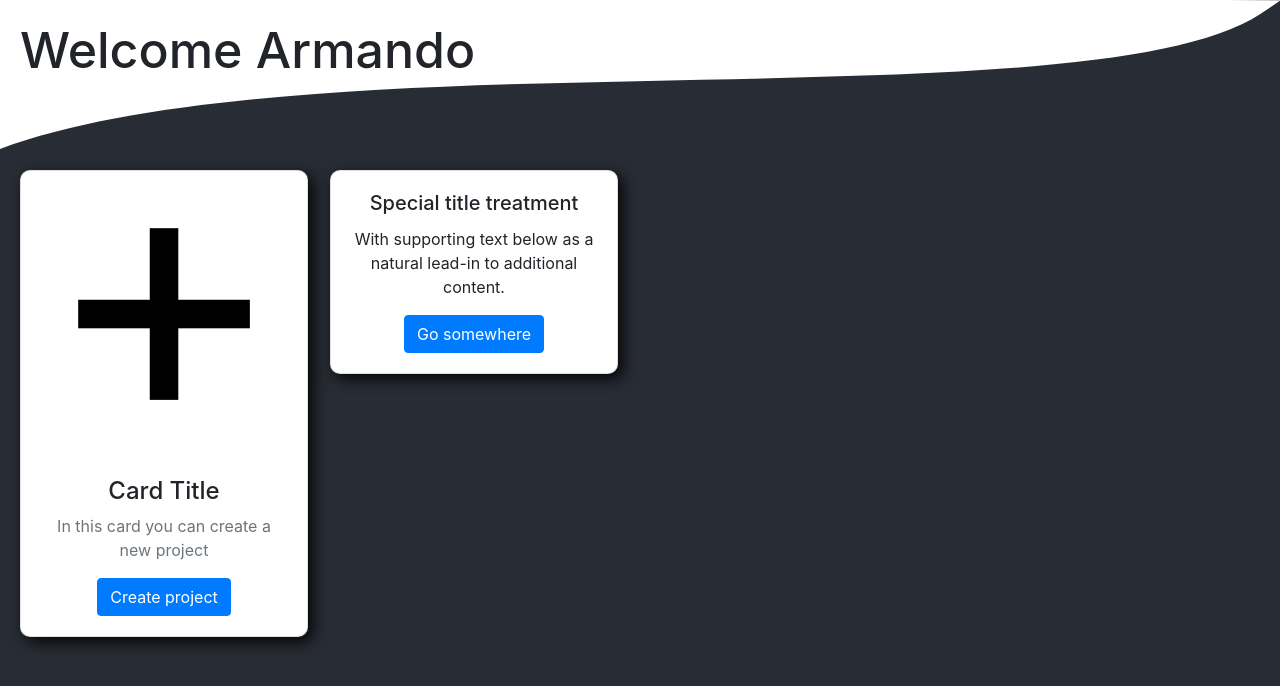
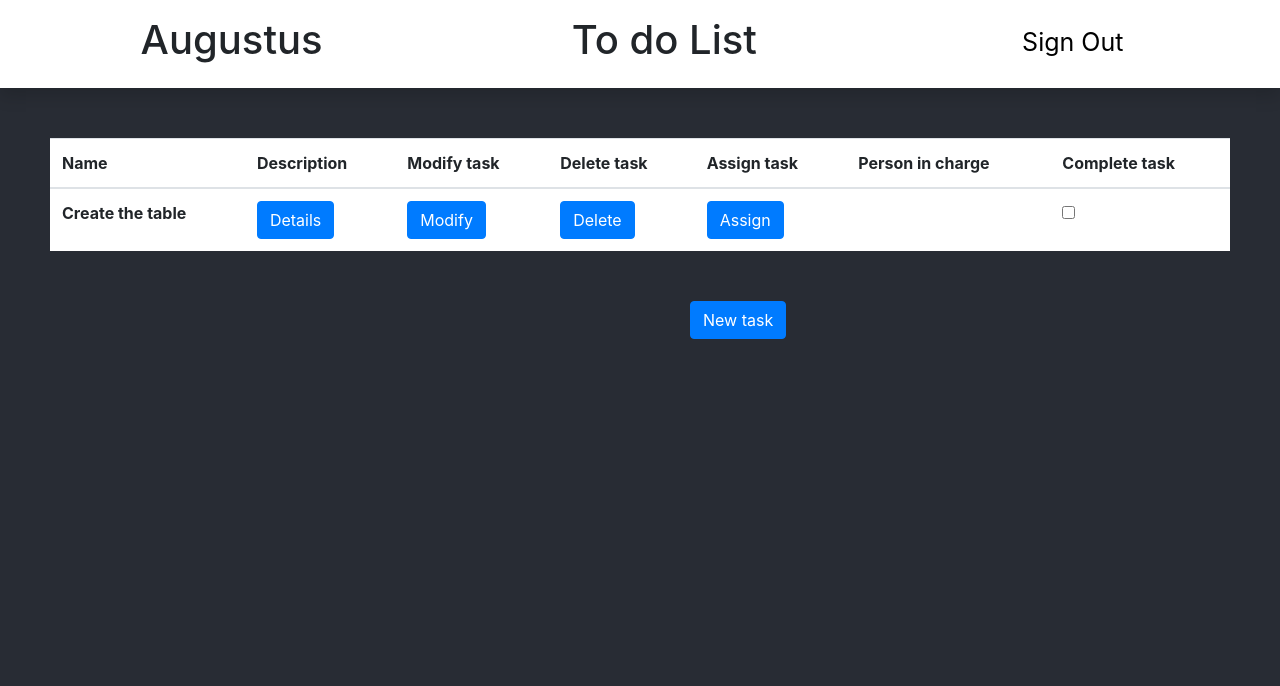
Before and after one commit to kevin1920/to_do_list_proyect, a React (Create React App) app: page / in a window 1280 px wide. Shown: the top 686 px of the page. Built offline with nearby package versions, Linux system fonts and the light colour scheme.

Commit message:
Se creo la pagina board con sus componentes

```diff
--- a/package.json
+++ b/package.json
@@ -3,6 +3,9 @@
   "version": "0.1.0",
   "private": true,
   "dependencies": {
+    "@fortawesome/fontawesome-svg-core": "^1.2.28",
+    "@fortawesome/free-solid-svg-icons": "^5.13.0",
+    "@fortawesome/react-fontawesome": "^0.1.11",
     "@testing-library/jest-dom": "^4.2.4",
     "@testing-library/react": "^9.5.0",
     "@testing-library/user-event": "^7.2.1",
--- a/src/App.js
+++ b/src/App.js
@@ -2,13 +2,15 @@ import React from 'react';
 import {BrowserRouter, Route} from 'react-router-dom'
 import Login from './components/login'
 import Projects from './pages/projects'
+import Board from './pages/board'
 
 
 
 function App() {
   return (
     <BrowserRouter>
-      <Route exact path="/" component={Projects}/>
+      <Route exact path="/" component={Board}/>
+      <Route exact path="/projects" component={Projects}/>
     </BrowserRouter>
   );
 }
--- /dev/null
+++ b/src/components/listTask.js
@@ -0,0 +1,50 @@
+import React, {useState} from 'react'
+import TaskDescription from '../components/taskDescription'
+
+const ListTask = () => {
+
+    const [stateDetails,setStateDetails] = useState(false)
+
+    let handleCloseDetails = () => {
+        setStateDetails(false)
+    }
+
+    return(
+
+        <div>
+            <div style={{backgroundColor:"#fff",margin:"50px"}}>
+                <table class="table">
+                    <thead>
+                        <tr>
+                        <th scope="col">Name</th>
+                        <th scope="col">Description</th>
+                        <th scope="col">Modify task</th>
+                        <th scope="col">Delete task</th>
+                        <th scope="col">Assign task</th>
+                        <th scope="col">Person in charge</th>
+                        <th scope="col">Complete task</th>
+                        </tr>
+                    </thead>
+                    <tbody>
+                        <tr>
+                        <th>Create the table</th>
+                        <td><button type="button" class="btn btn-primary" onClick={() => setStateDetails(true)}>Details</button></td>
+                        <td><button type="button" class="btn btn-primary">Modify</button></td>
+                        <td><button type="button" class="btn btn-primary">Delete</button></td>
+                        <td><button type="button" class="btn btn-primary">Assign</button></td>
+                        <th></th>
+                        <td><input type="checkbox"/></td>
+                        </tr>
+                    </tbody>
+                </table>
+            </div>
+            <TaskDescription
+                isOpen = {stateDetails}
+                onChance = {handleCloseDetails}
+                info = "Description"
+            />
+        </div>
+    )
+}
+
+export default ListTask
--- /dev/null
+++ b/src/components/modifyTask.js
@@ -0,0 +1 @@
+import React from 'react'
--- /dev/null
+++ b/src/components/nav.js
@@ -0,0 +1,24 @@
+import React from 'react'
+
+const Nav = props => {
+
+    let {name} = props
+
+    return (
+        <div class="shadow p-3 mb-5 bg-white" style={{backgroundColor:"#fff"}}>
+            <ul class="nav nav-pills nav-fill">
+                <li class="nav-item">
+                <h1>{name}</h1>
+                </li>
+                <li class="nav-item">
+                    <h1>To do List</h1>
+                </li>
+                <li class="nav-item">
+                    <a class="nav-link" href="/projects" style={{fontSize:"25px",color:"black"}}>Sign Out</a>
+                </li>
+            </ul>
+        </div>
+    )
+}
+
+export default Nav
--- /dev/null
+++ b/src/components/newTask.js
@@ -0,0 +1,36 @@
+import React,{useState} from 'react'
+import {Modal,ModalHeader,ModalBody} from 'reactstrap'
+
+const NewTask = () => {
+
+    const [state,setState] = useState(false)
+
+    return (
+        <div>
+            <button type="button" class="btn btn-primary" style={{marginLeft:"690px"}} onClick={() => setState(true)} >New task</button>
+            <Modal isOpen={state} style={{marginTop:"150px"}}>
+                <ModalHeader>
+                    Create new task
+                    <button type="button" class="close" data-dismiss="modal" aria-label="Close"  style={{marginLeft: "280px" }} onClick={() => setState(false)}>
+                        <span aria-hidden="true">&times;</span>
+                    </button>
+                </ModalHeader>
+                <ModalBody>
+                    <form>
+                        <div className="form-group">
+                            <label for="task name">task name</label>
+                            <input type="text" class="form-control" placeholder="Enter the task name" name="txtTaskName"></input>
+                        </div>
+                        <div className="form-group">
+                            <label for="project description">task description</label>
+                            <textarea className="form-control" placeholder="Enter the task description"></textarea>
+                        </div>
+                        <button type="submit" class="btn btn-primary">Create</button>
+                    </form>
+                </ModalBody>
+            </Modal>
+        </div>
+    )
+}
+
+export default NewTask
--- /dev/null
+++ b/src/components/taskDescription.js
@@ -0,0 +1,23 @@
+import React from 'react'
+import {Modal,ModalHeader,ModalBody} from 'reactstrap'
+
+const TaskDescription = props => {
+
+    let {isOpen,onChance,info} = props
+
+    return(
+        <Modal isOpen={isOpen} style={{marginTop:"150px"}}>
+                <ModalHeader>
+                    Create new task
+                    <button type="button" class="close" data-dismiss="modal" aria-label="Close"  style={{marginLeft: "280px" }} onClick={onChance}>
+                        <span aria-hidden="true">&times;</span>
+                    </button>
+                </ModalHeader>
+                <ModalBody>
+                    <p>{info}</p>
+                </ModalBody>
+        </Modal>
+    )
+}
+
+export default TaskDescription
--- a/src/index.js
+++ b/src/index.js
@@ -4,6 +4,7 @@ import './index.css';
 import App from './App';
 import * as serviceWorker from './serviceWorker';
 import 'bootstrap/dist/css/bootstrap.min.css';
+import '@fortawesome/fontawesome-svg-core'
 
 ReactDOM.render(
   <React.StrictMode>
--- a/src/pages/board.js
+++ b/src/pages/board.js
@@ -1,5 +1,34 @@
-import React from 'react'
+import React, {useState} from 'react'
+import {Helmet} from 'react-helmet'
+import Nav from '../components/nav'
+import ListTask from '../components/listTask'
+import NewTask from '../components/newTask'
+
 
 const Board = () => {
 
+    const [stateNewTask,setStateNewTask] = useState(false)
+
+    let handleNewTask = () => {
+        setStateNewTask(true)
+    }
+
+    let handleCloseNewTask = () => {
+        setStateNewTask(false)
+    }
+
+    return(
+        <div>
+            <Helmet>
+            <style>{"body { background-color: #282c34; }"}</style>
+            </Helmet>
+            <Nav
+                name="Augustus"
+            />
+            <ListTask/>
+            <NewTask/>
+        </div>
+    )
 }
+
+export default Board
```
Also changed, not shown: src/components/formNewProject.js (indentation only), 1 other file (tests, documents, lock files or other folders).
